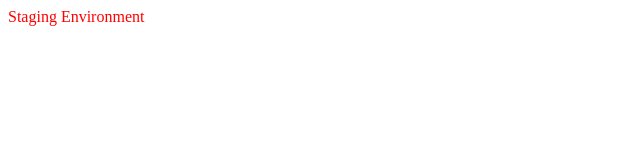
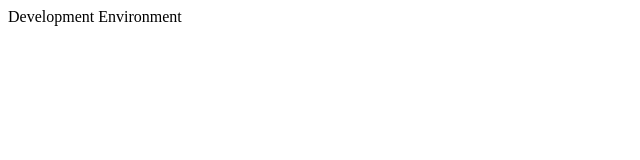
Before and after one commit to sonalalamkane/Git-Day-3, a plain HTML site: page index.html in a window 1280 px wide. Shown: the whole page, without its empty margins (0-640 px from the left). Drawn offline with Linux system fonts and the light colour scheme.

Commit message:
d commit

```diff
--- a/index.html
+++ b/index.html
@@ -1,5 +1,5 @@
 <html>
 <body>
-<font color='red'>Staging Environment</font>
+Development Environment
 </body>
 </html>
```
